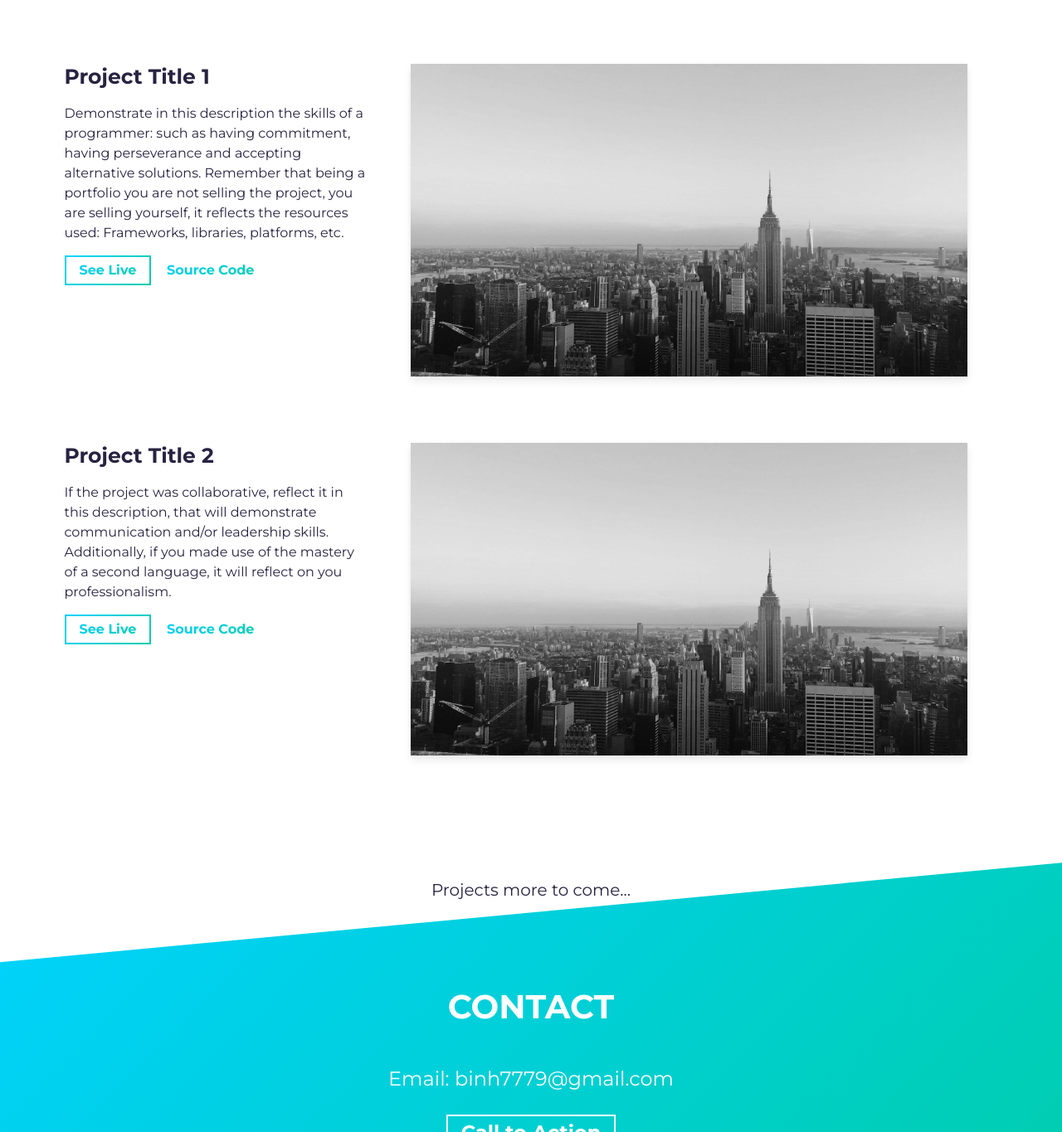
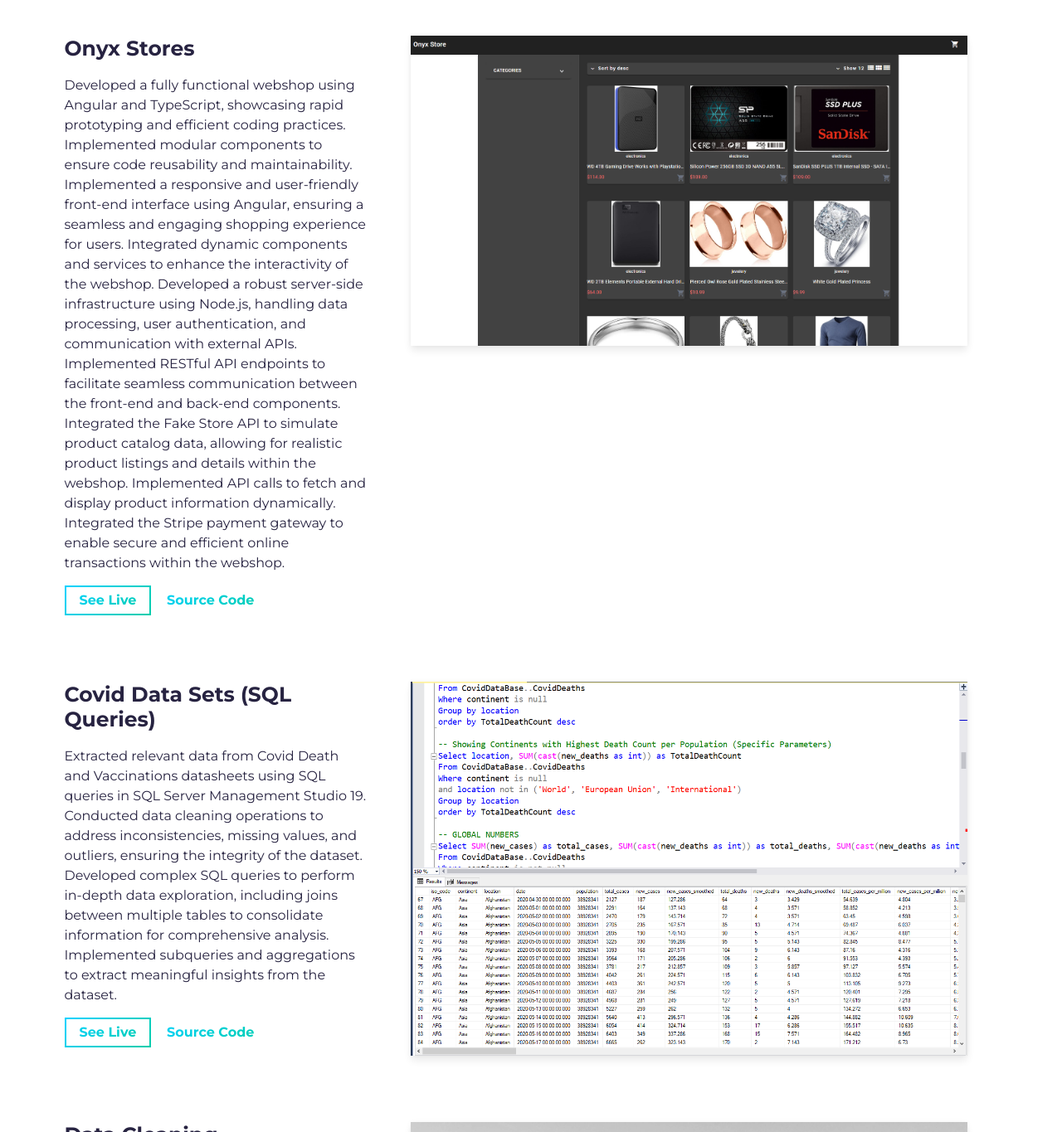
Before and after one commit to BinhDo960/personalportfolio, a website built with Parcel: page src/index.html in a window 1280 px wide. Shown: the part 2078-3443 px from the top of the page at 83% size. Built offline with nearby package versions, Linux system fonts and the light colour scheme.

Commit message:
Updated Portfolio

```diff
--- a/src/index.html
+++ b/src/index.html
@@ -79,17 +79,14 @@
           <div class="col-md-6 col-sm-12">
             <div class="about-wrapper__info load-hidden">
               <p class="about-wrapper__info-text">
-                I'm an introvert graduate from Arizona State University who loves to adapt, create, and build upon others. I want to establish credability and benifical means to applying approval towards others at a modest level. It's the thought of problem-solving, developing, programming, debugging, studying analytical data, testing, evolving, and more that I find satisfying if given the opportunity to learn and more so in an effort to benefit customers, users, and others for the far future. I am at a point in my career where I want to be surrounded by a team that I can grow with. . I may not be the most experienced developer, but the one thing that you can guarantee is that there is nobody that you will come across that will work incredibly hard to develop his/her skills every day, play nicely with other developers, and isn't so narrow minded in problem solving that isn't willing to try new novel ideas.
-              </p>
-              <p class="about-wrapper__info-text">
-                Not only do i have interests towards web development, I'm also a game enthusiast!
+                I'm an introvert who loves to adapt, create, and build upon others. I want to establish credability and benifical means to applying approval towards others at a modest level. It's the thought of problem-solving, developing, programming, debugging, studying analytical data, testing, evolving, and more that I find satisfying if given the opportunity to learn and more so in an effort to benefit customers, users, and others for the far future. I am at a point in my career where I want to be surrounded by a team that I can grow with. I may not be the most experienced developer, but the one thing that you can guarantee is that there is nobody that you will come across that will work incredibly hard to develop his/her skills every day, play nicely with other developers, and isn't so narrow minded in problem solving that isn't willing to try new novel ideas. Not only do i have interests towards web development, I'm also a game enthusiast!
               </p>
               <span class="d-flex mt-3">
                 <a
                   rel="noreferrer"
                   target="_blank"
                   class="cta-btn cta-btn--resume"
-                  href="assets/Binh Do's Resume.pdf"
+                  href="assets/Resume.pdf"
                 >
                   View Resume
                 </a>
@@ -129,7 +126,7 @@
                   rel="noreferrer"
                   target="_blank"
                   class="cta-btn text-color-main"
-                  href="#!"
+                  href="https://github.com/BinhDo960/robofriends"
                 >
                   Source Code
                 </a>
@@ -161,19 +158,21 @@
           <div class="row">
             <div class="col-lg-4 col-sm-12">
               <div class="project-wrapper__text load-hidden">
-                <h3 class="project-wrapper__text-title">Project Title 1</h3>
+                <h3 class="project-wrapper__text-title">Onyx Stores</h3>
                 <div>
                   <p class="mb-4">
-                    Demonstrate in this description the skills of a programmer: such as having commitment,
-                    having perseverance and accepting alternative solutions. Remember that being a portfolio you are not selling the project,
-                    you are selling yourself, it reflects the resources used: Frameworks, libraries, platforms, etc.
+                    Developed a fully functional webshop using Angular and TypeScript, showcasing rapid prototyping and efficient coding practices.
+                    Implemented modular components to ensure code reusability and maintainability. Implemented a responsive and user-friendly front-end interface using Angular, ensuring a seamless and engaging shopping experience for users.
+                    Integrated dynamic components and services to enhance the interactivity of the webshop. Developed a robust server-side infrastructure using Node.js, handling data processing, user authentication, and communication with external APIs.
+                    Implemented RESTful API endpoints to facilitate seamless communication between the front-end and back-end components. Integrated the Fake Store API to simulate product catalog data, allowing for realistic product listings and details within the webshop.
+                    Implemented API calls to fetch and display product information dynamically. Integrated the Stripe payment gateway to enable secure and efficient online transactions within the webshop.
                   </p>
                 </div>
                 <a
                   rel="noreferrer"
                   target="_blank"
                   class="cta-btn cta-btn--hero"
-                  href="#!"
+                  href="https://binhdo960.github.io/robofriends/"
                 >
                   See Live
                 </a>
@@ -181,7 +180,7 @@
                   rel="noreferrer"
                   target="_blank"
                   class="cta-btn text-color-main"
-                  href="#!"
+                  href="https://github.com/BinhDo960/Onyx-Stores"
                 >
                   Source Code
                 </a>
@@ -200,7 +199,7 @@
                     <img
                       alt="Project Image"
                       class="img-fluid"
-                      src="assets/project.jpg"
+                      src="assets/onyxstore.png"
                     />
                   </div>
                 </a>
@@ -213,7 +212,60 @@
           <div class="row">
             <div class="col-lg-4 col-sm-12">
               <div class="project-wrapper__text load-hidden">
-                <h3 class="project-wrapper__text-title">Project Title 2</h3>
+                <h3 class="project-wrapper__text-title">Covid Data Sets (SQL Queries)</h3>
+                <div>
+                  <p class="mb-4">
+                    Extracted relevant data from Covid Death and Vaccinations datasheets using SQL queries in SQL Server Management Studio 19.
+                    Conducted data cleaning operations to address inconsistencies, missing values, and outliers, ensuring the integrity of the dataset.
+                    Developed complex SQL queries to perform in-depth data exploration, including joins between multiple tables to consolidate information for comprehensive analysis.
+                    Implemented subqueries and aggregations to extract meaningful insights from the dataset.
+                  </p>
+                </div>
+                <a
+                  rel="noreferrer"
+                  target="_blank"
+                  class="cta-btn cta-btn--hero"
+                  href="#!"
+                >
+                  See Live
+                </a>
+                <a
+                  rel="noreferrer"
+                  target="_blank"
+                  class="cta-btn text-color-main"
+                  href="https://github.com/BinhDo960/CovidDatabase/blob/main/SQLQuery1.sql"
+                >
+                  Source Code
+                </a>
+              </div>
+            </div>
+            <div class="col-lg-8 col-sm-12">
+              <div class="project-wrapper__image load-hidden">
+                <a rel="noreferrer" href="#!" target="_blank">
+                  <div
+                    data-tilt
+                    data-tilt-max="4"
+                    data-tilt-glare="true"
+                    data-tilt-max-glare="0.5"
+                    class="thumbnail rounded js-tilt"
+                  >
+                    <img
+                      alt="Project Image"
+                      class="img-fluid"
+                      src="assets/sqlqueries.png"
+                    />
+                  </div>
+                </a>
+              </div>
+            </div>
+          </div>
+          <!-- /END Project -->
+
+          <!-- Notice: each .row is a project -->
+          <div class="row">
+            <div class="col-lg-4 col-sm-12">
+              <div class="project-wrapper__text load-hidden">
+                <h3 class="project-wrapper__text-title">Data Cleaning</h3>
                 <div>
                   <p class="mb-4">
                     If the project was collaborative, reflect it in this description, that will demonstrate communication and/or leadership skills.
```
Also changed, not shown: package.json (+2 -8 lines), src/assets/onyxstore.png (added), src/assets/sqlqueries.png (added), 2 other files.
